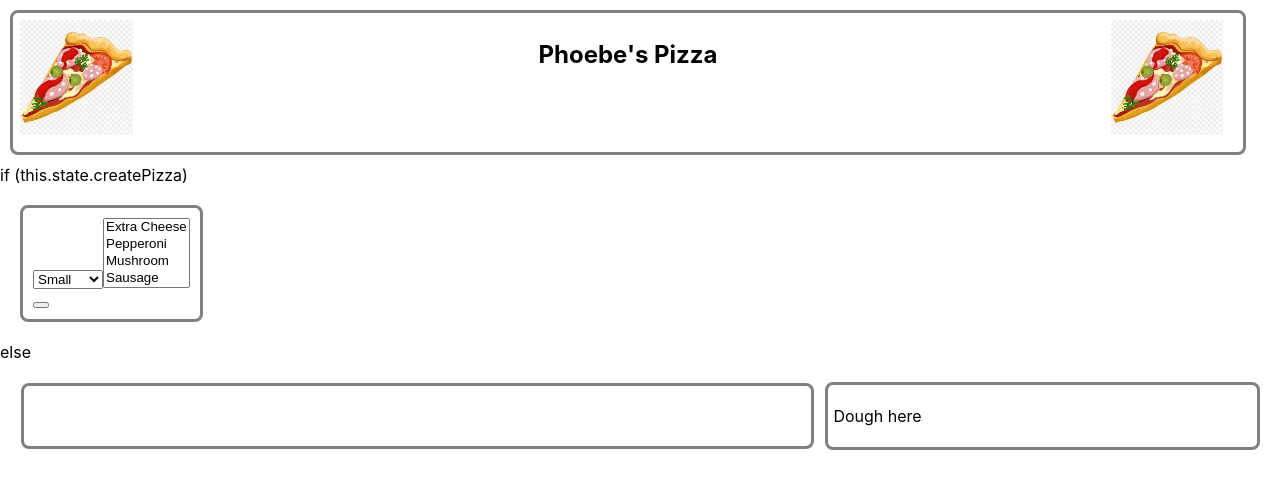
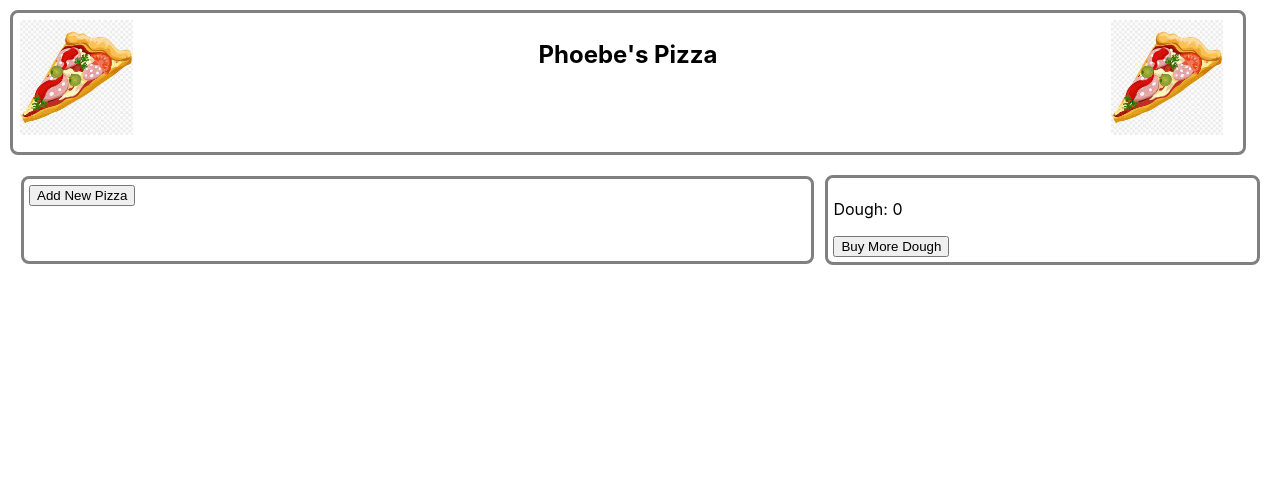
Before and after one commit to Nalundquist/phoebes-pizza, a React (Create React App) app: page / in a window 1280 px wide. Shown: the top 488 px of the page. Built offline with nearby package versions, Linux system fonts and the light colour scheme.

Commit message:
WIP: Add mapping through created pizzas

```diff
--- a/src/components/Dough.js
+++ b/src/components/Dough.js
@@ -1,7 +1,7 @@
 import React from "react";
 import PropTypes from "prop-types";
 
-function Dough(){
+function Dough(props){
 
 	const doughStyle = {
 		border: "3px solid grey",
@@ -14,10 +14,16 @@ function Dough(){
 	return(
 		<React.Fragment>
 			<div style={doughStyle}>
-				<p>Dough here</p>
+				<p>Dough: {props.doughAmount}</p>
+				<button onClick={props.buyMoreDough}>Buy More Dough</button>
 			</div>
 		</React.Fragment>
 	)
 }
 
+Dough.propTypes = {
+	doughAmount: PropTypes.number,
+	buyMoreDough: PropTypes.func
+}
+
 export default Dough;
--- a/src/components/FormTemplate.js
+++ b/src/components/FormTemplate.js
@@ -29,8 +29,8 @@ function FormTemplate(props){
 						<option value="Pineapple">Pineapple</option>
 						<option value="Gruyere">Gruyere</option>
 					</select>
+					<button type="submit">{props.submitButtonText}</button>
 				</form>
-				<button type="submit">{props.submitButtonText}</button>
 			</div>
 		</React.Fragment>
 	)
--- a/src/components/NewPizza.js
+++ b/src/components/NewPizza.js
@@ -16,7 +16,7 @@ function NewPizza(props){
 	return(
 		<FormTemplate
 		formSubmissionHandler={handleNewPizzaFormSubmission}
-		pizzaButtonText="Order Pizza" />
+		submitButtonText="Order Pizza" />
 	)
 }
 
--- a/src/components/Pizza.js
+++ b/src/components/Pizza.js
@@ -1,5 +1,6 @@
 import React from "react";
 import PropTypes from "prop-types";
+import Topping from "./Topping";
 
 function Pizza(props){
 
@@ -16,7 +17,7 @@ function Pizza(props){
 				<h4>{props.size}</h4>
 				<ul>
 					{props.toppings.map((topping) =>
-						<li>{topping}</li>
+						<Topping thisTopping={topping} />
 					)}
 				</ul>
 			</div>
@@ -24,4 +25,9 @@ function Pizza(props){
 	)
 }
 
+Pizza.propTypes = {
+	size: PropTypes.string,
+	toppings: PropTypes.array
+}
+
 export default Pizza;
--- a/src/components/PizzaControl.js
+++ b/src/components/PizzaControl.js
@@ -31,6 +31,7 @@ class PizzaControl extends React.Component{
 	handleNewPizza = (newPizza) => {
 		const newPizzaList = this.state.masterPizzaList.concat(newPizza);
 		this.setState({masterPizzaList: newPizzaList, createPizza: false});
+		console.log(this.state.masterPizzaList)
 		if (newPizza.size === "small"){
 			this.setState(prevState => ({
 				dough: prevState.dough - 2
@@ -52,24 +53,30 @@ class PizzaControl extends React.Component{
 
 	render(){
 
+		let visibleState = null;
 		const bodyStyle = {
 			margin: "10px",
 			padding: "5px",
 			display: "flex",
 			flexDirection: "row"
 		}
-		return (
-			<React.Fragment>
+
 		if (this.state.createPizza){
+			visibleState =
 				<div style={bodyStyle}>
-						<NewPizza onNewPizzaCreation={this.handleNewPizza}/>
+					<NewPizza onNewPizzaCreation={this.handleNewPizza} />
 				</div>
 		} else {
+			visibleState =
 				<div style={bodyStyle}>
-						<PizzaList pizzaList={this.state.masterPizzaList}/>
+					<PizzaList pizzaList={this.state.masterPizzaList} createNewPizza={this.handlePizzaForm}/>
 					<Dough buyMoreDough={this.buyDough} doughAmount={this.state.dough}/>
 				</div>
 		}
+
+		return (
+			<React.Fragment>
+				{visibleState}
 			</React.Fragment>
 		)
 	}
--- a/src/components/PizzaList.js
+++ b/src/components/PizzaList.js
@@ -21,6 +21,7 @@ function PizzaList(props){
 						id={pizza.id}
 						key={pizza.id}/>
 				)}
+				<button onClick={props.createNewPizza}>Add New Pizza</button>
 			</div>
 		</React.Fragment>
 	)
--- /dev/null
+++ b/src/components/Topping.js
@@ -0,0 +1,15 @@
+import React from "react";
+import PropTypes from "prop-types";
+
+function Toppings(props){
+
+	return(
+		<li>{props.thisTopping}</li>
+	)
+}
+
+Toppings.propTypes = {
+	topping: PropTypes.string
+}
+
+export default Toppings;
```
Lines whose indentation alone changed are shown as unchanged.
